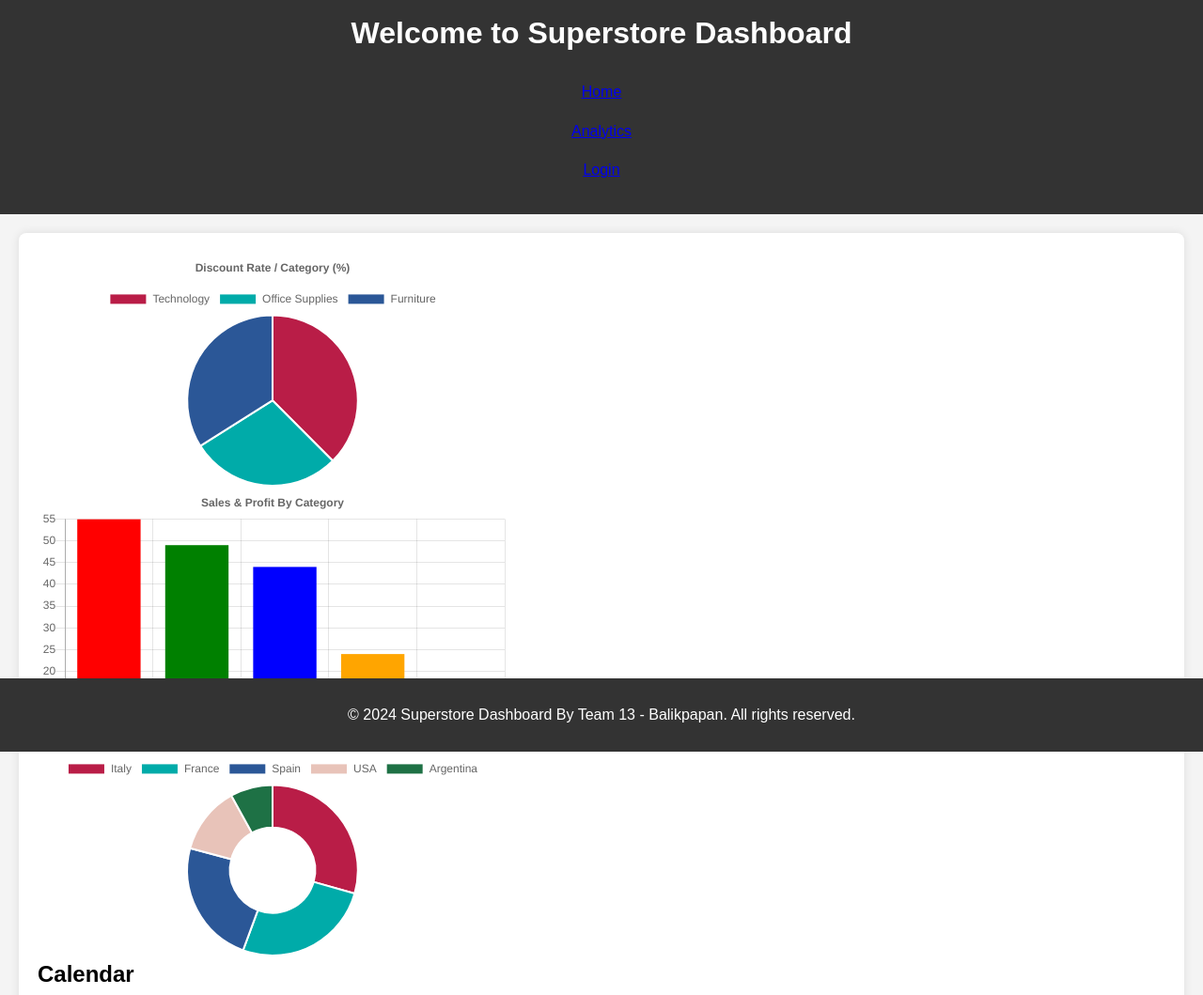
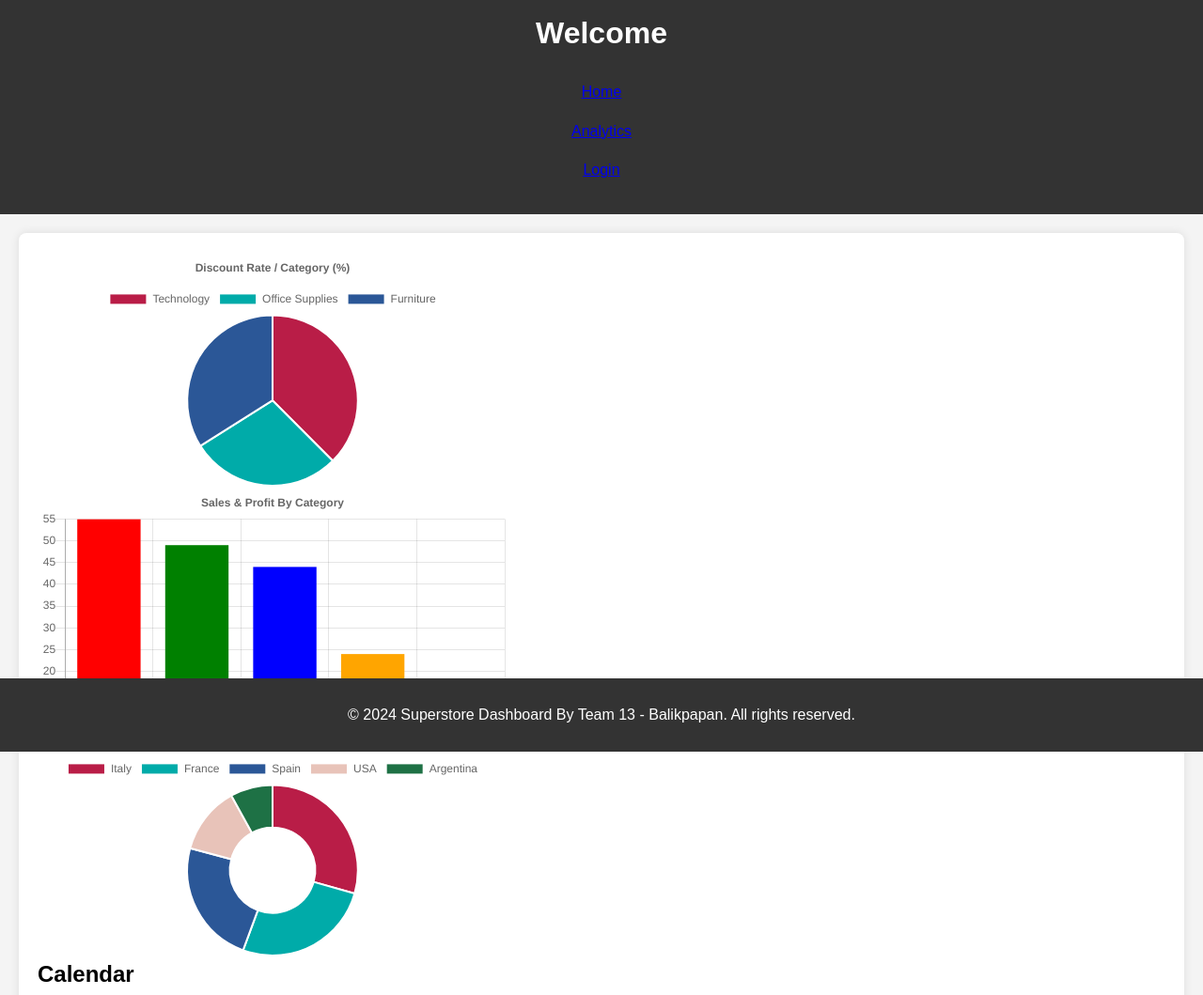
Before and after one commit to denicrizz/cobacoba, a plain HTML site: page dash.html in a window 1280 px wide. Shown: the top 1059 px of the page at 94% size. Drawn offline with nearby package versions, Linux system fonts and the light colour scheme; files that its build step writes are made by us from their sources.

Commit message:
Update dash.html

```diff
--- a/dash.html
+++ b/dash.html
@@ -11,7 +11,7 @@
 </head>
 <body>
     <header>
-        <h1>Welcome to Superstore Dashboard</h1>
+        <h1>Welcome</h1>
         <nav>
             <ul>
                 <li><a href="index.html">Home</a></li>
```
